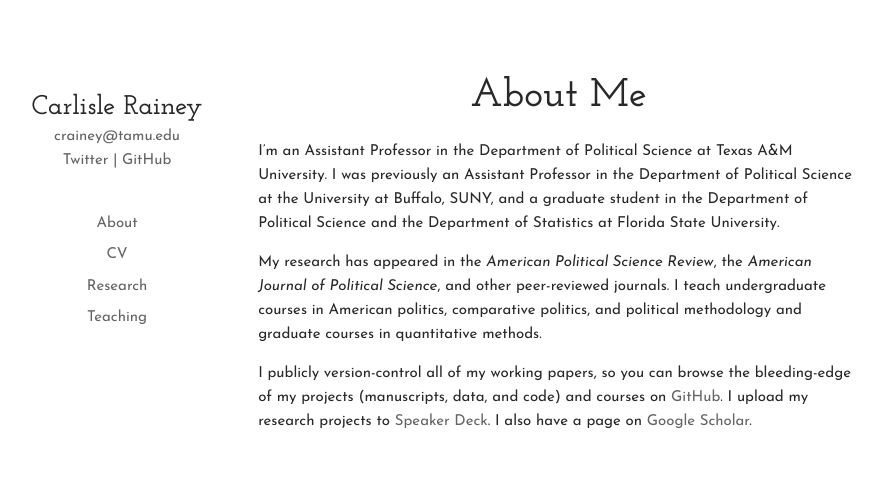
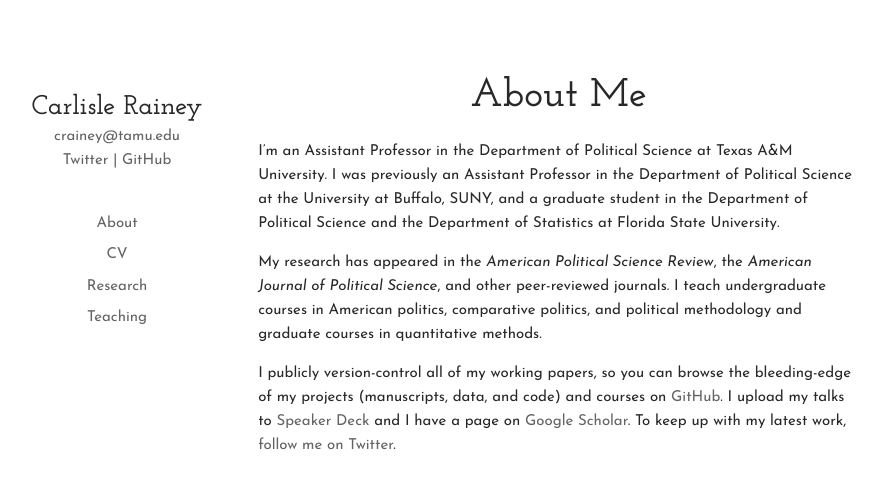
Before and after one commit to carlislerainey/carlislerainey.github.io, a Jekyll site: the page built from index.md, in a window 1280 px wide. Shown: the top 489 px of the page, without its empty margins (204-1087 px from the left). Built offline with Jekyll 4.4.1, drawn with Linux system fonts in a browser that asks for light colours.

Commit message:
add twitter comment to about

```diff
--- a/index.md
+++ b/index.md
@@ -9,4 +9,4 @@
 
 My research has appeared in the *American Political Science Review*, the *American Journal of Political Science*, and other peer-reviewed journals. I teach undergraduate courses in American politics, comparative politics, and political methodology and graduate courses in quantitative methods.
 
-I publicly version-control all of my working papers, so you can browse the bleeding-edge of my projects (manuscripts, data, and code) and courses on [GitHub](https://github.com/carlislerainey). I upload my research projects to [Speaker Deck](https://speakerdeck.com/carlislerainey). I also have a page on [Google Scholar](https://scholar.google.com/citations?user=otXLf3wAAAAJ&hl=en).
+I publicly version-control all of my working papers, so you can browse the bleeding-edge of my projects (manuscripts, data, and code) and courses on [GitHub](https://github.com/carlislerainey). I upload my talks to [Speaker Deck](https://speakerdeck.com/carlislerainey) and I have a page on [Google Scholar](https://scholar.google.com/citations?user=otXLf3wAAAAJ&hl=en). To keep up with my latest work, [follow me on Twitter](https://twitter.com/carlislerainey).
```
